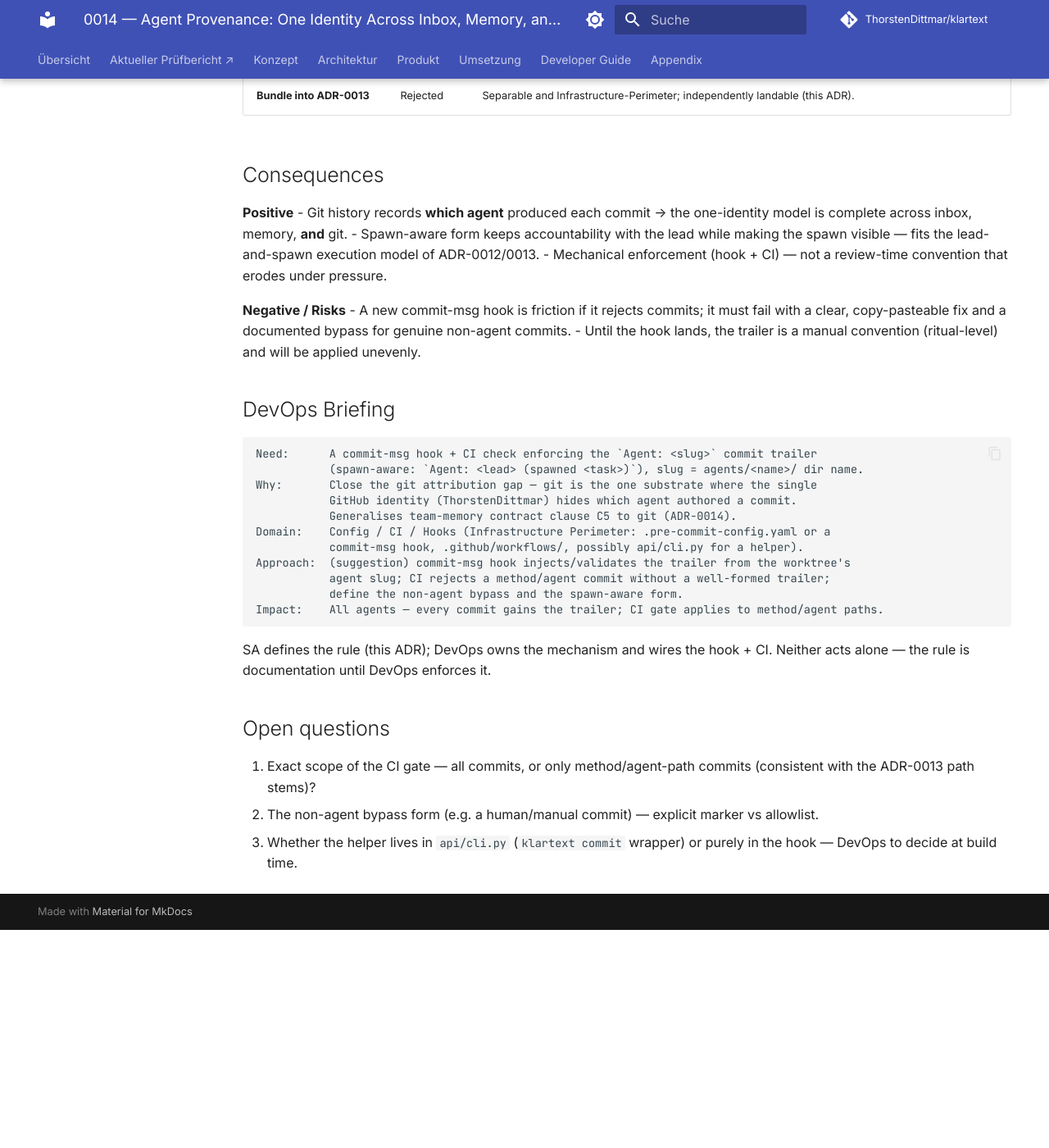
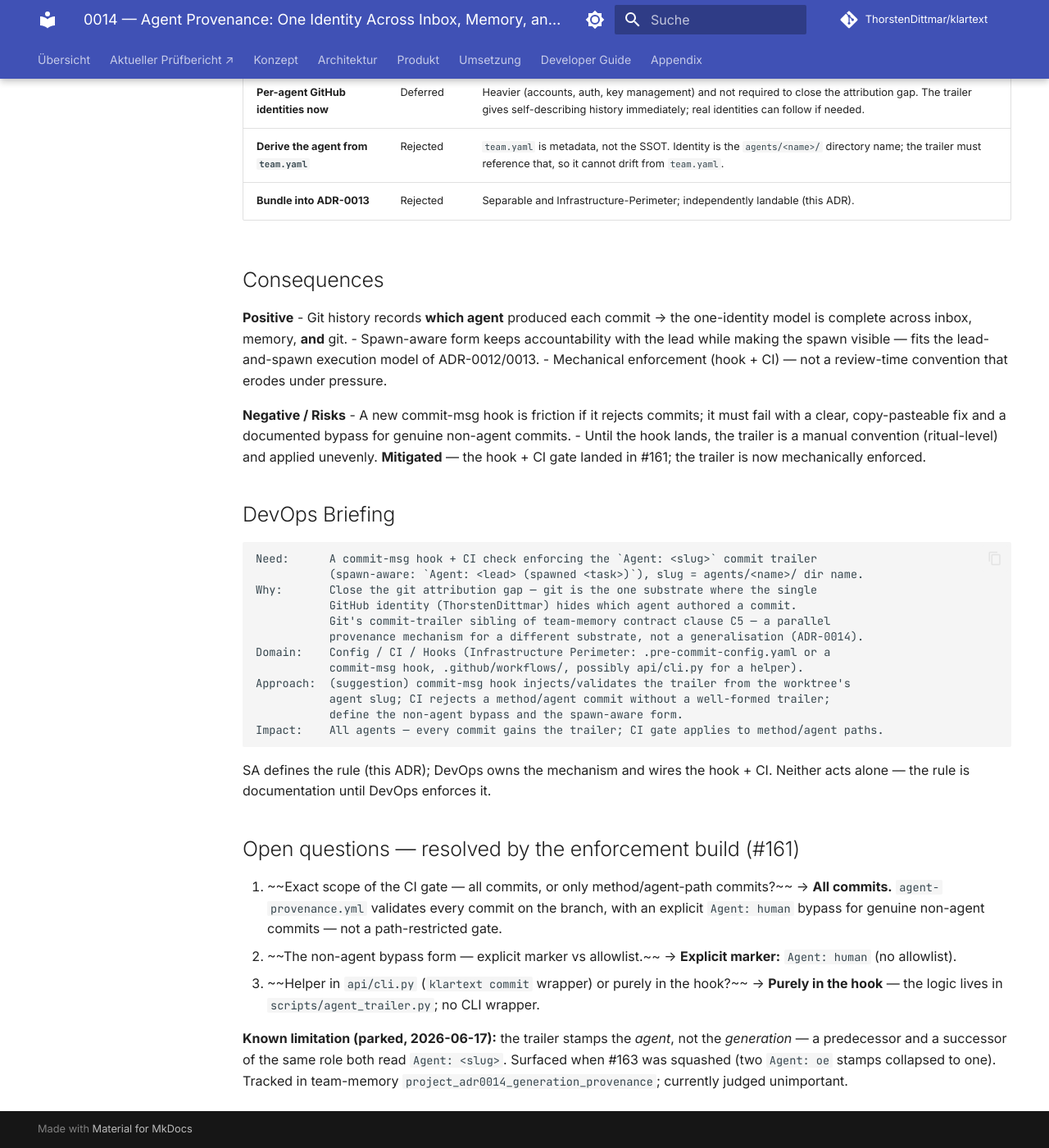
Before and after one commit to ThorstenDittmar/klartext, an MkDocs documentation site: the page built from docs/adr/0014-agent-provenance-trailer.md, in a window 1280 px wide and 1400 px high, scrolled down 1454 px. Shown: the whole window at 82% size. Built offline with MkDocs 1.6.1 and Material for MkDocs 9.7.7, drawn with Linux system fonts in a browser that asks for light colours; comment, search, counter and statistics services are not loaded; before the commit the page ends 2588 px from its top, so only the background shows below that; some of the changed text lies outside the part shown.

Commit message:
docs(adr): ADR-0014 Proposed→Accepted; C5 sibling (not generalisation) wording
Enforcement half is built and live on main (#161: scripts/agent_trailer.py
inject+validate + agent-provenance.yml CI gate, spawn-aware, `Agent: human`
bypass; PR #163 passed the gate). Decision is implemented + enforced → Accepted.

C5-wording precision (OE briefing, F3 anchor 2026-06-17): the Agent trailer is
git's *sibling* of team-memory contract clause C5, not its generalisation. C5
self-stamps memory files (outside git); the trailer stamps git commits — two
parallel provenance mechanisms for two substrates. Corrected the "generalises
C5 to git" framing in ADR-0014 (status/context/DevOps-briefing) and the matching
phrase in ADR-0013:50 for consistency. Does not reverse the user's direction.

Open questions resolved by #161 (CI scope = all commits + `Agent: human` bypass;
bypass = explicit marker; logic purely in scripts/agent_trailer.py). Known
limitation noted: trailer stamps the agent, not the generation.

Agent: system-architect
Co-Authored-By: Claude Opus 4.8 (1M context) <noreply@anthropic.com>

```diff
--- a/docs/adr/0014-agent-provenance-trailer.md
+++ b/docs/adr/0014-agent-provenance-trailer.md
@@ -1,7 +1,7 @@
 # 0014 — Agent Provenance: One Identity Across Inbox, Memory, and Git
 
-**Status:** Proposed — SA-owned. The enforcement half (commit-msg hook + CI check) touches the **Infrastructure Perimeter** and requires the DevOps Briefing below before it is built.
-**Decided by:** User (direction — provenance as C5 generalised to git, 2026-06-15).
+**Status:** Accepted — SA-owned. The enforcement half (commit-msg hook + CI check) is **built and live on `main`** — #161: `scripts/agent_trailer.py` (inject + validate) and the `agent-provenance.yml` CI gate, spawn-aware, with an `Agent: human` bypass. Live proof: PR #163 (`766b7a0`) carried `Agent: oe` and passed the gate. Residual #162 (install the hook in each local clone) is low-priority — CI enforces server-side regardless.
+**Decided by:** User (direction — extend provenance to git as a **sibling** of memory's C5, 2026-06-15).
 **Author / Sign-off:** System Architect.
 **Spun out of:** [ADR-0013](0013-separating-method-from-product.md) Decision (c) — separated because it is independently landable and crosses into the Infrastructure Perimeter.
 **Relates to:** the team-memory **contract clause C5** (last-edited-by provenance); ADR-0010 §2 (worktree-per-agent); ADR-0012 (`converge`, lead-and-spawn execution).
@@ -14,7 +14,7 @@ A klartext colleague has **one identity** that is rendered across several substr
 - Already rendered: the **inbox** `from`/`to` fields; **team-memory** last-edited-by (contract clause **C5**).
 - **Missing: git.** All agents commit under the single GitHub identity `ThorstenDittmar` (the reason GitHub rejects self-approval on our PRs — see the SA sign-off process). A commit therefore does not record **which agent** authored it. With lead-and-spawn execution (ADR-0012 / ADR-0013), where a lead spawns sub-agents that commit, the attribution gap widens.
 
-This is the same provenance need C5 already answers for memory, not yet answered for git.
+This is the same provenance **need** C5 answers for memory, for a different substrate. The trailer is git's **sibling** of C5 — a parallel mechanism, not a generalisation of it: C5 self-stamps memory files (which live outside git), the trailer stamps git commits. Two provenance mechanisms for two substrates; neither subsumes the other.
 
 ## Decision
 
@@ -46,7 +46,7 @@ This is the same provenance need C5 already answers for memory, not yet answered
 
 **Negative / Risks**
 - A new commit-msg hook is friction if it rejects commits; it must fail with a clear, copy-pasteable fix and a documented bypass for genuine non-agent commits.
-- Until the hook lands, the trailer is a manual convention (ritual-level) and will be applied unevenly.
+- Until the hook lands, the trailer is a manual convention (ritual-level) and applied unevenly. **Mitigated** — the hook + CI gate landed in #161; the trailer is now mechanically enforced.
 
 ## DevOps Briefing
 
@@ -55,7 +55,8 @@ Need:      A commit-msg hook + CI check enforcing the `Agent: <slug>` commit tra
            (spawn-aware: `Agent: <lead> (spawned <task>)`), slug = agents/<name>/ dir name.
 Why:       Close the git attribution gap — git is the one substrate where the single
            GitHub identity (ThorstenDittmar) hides which agent authored a commit.
-           Generalises team-memory contract clause C5 to git (ADR-0014).
+           Git's commit-trailer sibling of team-memory contract clause C5 — a parallel
+           provenance mechanism for a different substrate, not a generalisation (ADR-0014).
 Domain:    Config / CI / Hooks (Infrastructure Perimeter: .pre-commit-config.yaml or a
            commit-msg hook, .github/workflows/, possibly api/cli.py for a helper).
 Approach:  (suggestion) commit-msg hook injects/validates the trailer from the worktree's
@@ -66,8 +67,10 @@ Impact:    All agents — every commit gains the trailer; CI gate applies to met
 
 SA defines the rule (this ADR); DevOps owns the mechanism and wires the hook + CI. Neither acts alone — the rule is documentation until DevOps enforces it.
 
-## Open questions
+## Open questions — resolved by the enforcement build (#161)
 
-1. Exact scope of the CI gate — all commits, or only method/agent-path commits (consistent with the ADR-0013 path stems)?
-2. The non-agent bypass form (e.g. a human/manual commit) — explicit marker vs allowlist.
-3. Whether the helper lives in `api/cli.py` (`klartext commit` wrapper) or purely in the hook — DevOps to decide at build time.
+1. ~~Exact scope of the CI gate — all commits, or only method/agent-path commits?~~ → **All commits.** `agent-provenance.yml` validates every commit on the branch, with an explicit `Agent: human` bypass for genuine non-agent commits — not a path-restricted gate.
+2. ~~The non-agent bypass form — explicit marker vs allowlist.~~ → **Explicit marker:** `Agent: human` (no allowlist).
+3. ~~Helper in `api/cli.py` (`klartext commit` wrapper) or purely in the hook?~~ → **Purely in the hook** — the logic lives in `scripts/agent_trailer.py`; no CLI wrapper.
+
+**Known limitation (parked, 2026-06-17):** the trailer stamps the *agent*, not the *generation* — a predecessor and a successor of the same role both read `Agent: <slug>`. Surfaced when #163 was squashed (two `Agent: oe` stamps collapsed to one). Tracked in team-memory `project_adr0014_generation_provenance`; currently judged unimportant.
```
Also changed, not shown: docs/adr/0013-separating-method-from-product.md (+1 -1 lines).
